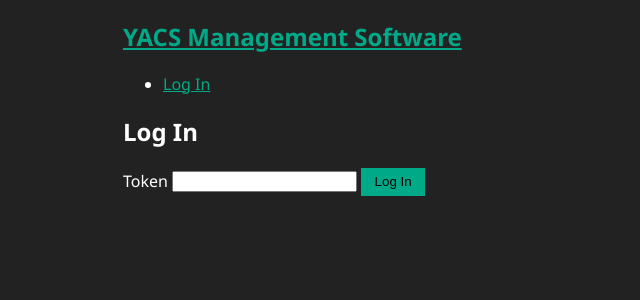
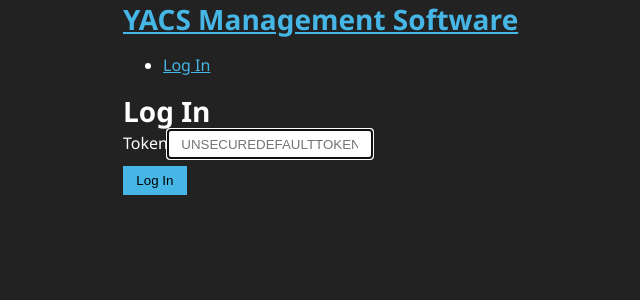
Before and after one commit to xypine/yacs_manager, a Flask app: page /auth/login in a window 1280 px wide. Shown: the top 300 px of the page, without its empty margins (197-837 px from the left). Run offline with Flask 2, Linux system fonts and the light colour scheme.

Commit message:
UI improvements

```diff
--- a/server.py
+++ b/server.py
@@ -1,8 +1,10 @@
 #!/usr/bin/env python3
-from unittest import result
 from flask import Flask, make_response, redirect, render_template, request, g, flash
 from flask_cors import CORS
 from datetime import datetime
+
+import toml
+
 
 import config
 import yacs
@@ -29,7 +31,7 @@ def components():
     processToken()
     if g.tokenValid:
         components = yacs.getComponents()
-        return render_template("components.html", components=components)
+        return render_template("components.html", components=components, toml=toml)
     return make_response(redirect("/auth/login"))
 
 @app.route("/components/add", methods=['POST'])
@@ -39,7 +41,7 @@ def components_add():
         component = {}
         component["name"] = request.form['cname']
         component["pull_url"] = request.form['curl']
-        component["run"] = request.form['crun']
+        component["run"] = request.form['crun'].split(";")
         result = yacs.addComponent(component)
         if result:
             flash(f"Component \"{component['name']}\" Added.", "success")
@@ -96,4 +98,4 @@ def givetime():
 
 if __name__ == '__main__':
     app.secret_key = config.allowed_token
-    app.run(host='0.0.0.0', port=5000, debug=False, ssl_context='adhoc')
+    app.run(host='0.0.0.0', port=5000, debug=True) # ssl_context='adhoc'
--- a/static/style.css
+++ b/static/style.css
@@ -1,10 +1,24 @@
 :root {
     --bg: #222222;
     --fg: white;
-    --action: #00aa88;
+    --action: #46B6E6;
     --success: #00aa88;
     --warn: orange;
     --err: red;
+    /*#9DE9C0*/
+}
+
+h1, h2, h3, h4, h5, h6 {
+    margin: 0;
+    padding: 0;
+}
+
+h1 {
+    font-size: 1.75em;
+}
+
+::marker {
+    font-size: 1em;
 }
 
 html, body {
@@ -49,6 +63,30 @@ summary {
     padding: .5em;
 }
 
+form {
+    display: flex;
+    place-items: baseline;
+    place-content: center;
+    gap: .5em;
+}
+
+.fill-h {
+    min-height: 100%;
+}
+
+.fill-w {
+    min-width: 100%;
+}
+
+.flex-input {
+    display: flex;
+    place-items: baseline;
+    place-content: center;
+}
+.flex-input * {
+    flex: 1;
+}
+
 .flash {
     padding: .5em;
     margin: .5em 0;
@@ -65,3 +103,9 @@ summary {
 .flash.success {
     background: var(--success);
 }
+
+/* Custom components */
+
+spacer {
+    flex: 1;
+}
--- a/templates/auth/login.html
+++ b/templates/auth/login.html
@@ -8,10 +8,31 @@
     {% if g.token %}
         <h2>You are already logged in.</h2>
     {% else %}
-        <form method="post">
-            <label for="password">Token</label>
-            <input type="password" name="token" id="token" required>
-            <input type="submit" value="Log In">
+        <form method="post" class="fill-w">
+            <div class="flex-input">
+                <label for="password">Token</label>
+                <input type="password" name="token" id="token" required autofocus placeholder="UNSECUREDEFAULTTOKEN2179">
+            </div>
+            <div class="flex-input">
+                <div></div>
+                <input type="submit" value="Log In">
+            </div>
         </form>
     {% endif %}
 {% endblock %}
+
+{% block style %}
+    <style>
+        form {
+            display: inline-block;
+        }
+        .flex-input {
+            margin-bottom: .5em;
+        }
+        input[type="password"] {
+            border: none;
+            margin: 0;
+            padding: 0.5em 1em;
+        }
+    </style>
+{% endblock %}
```
Also changed, not shown: templates/components.html (+52 -10 lines).
